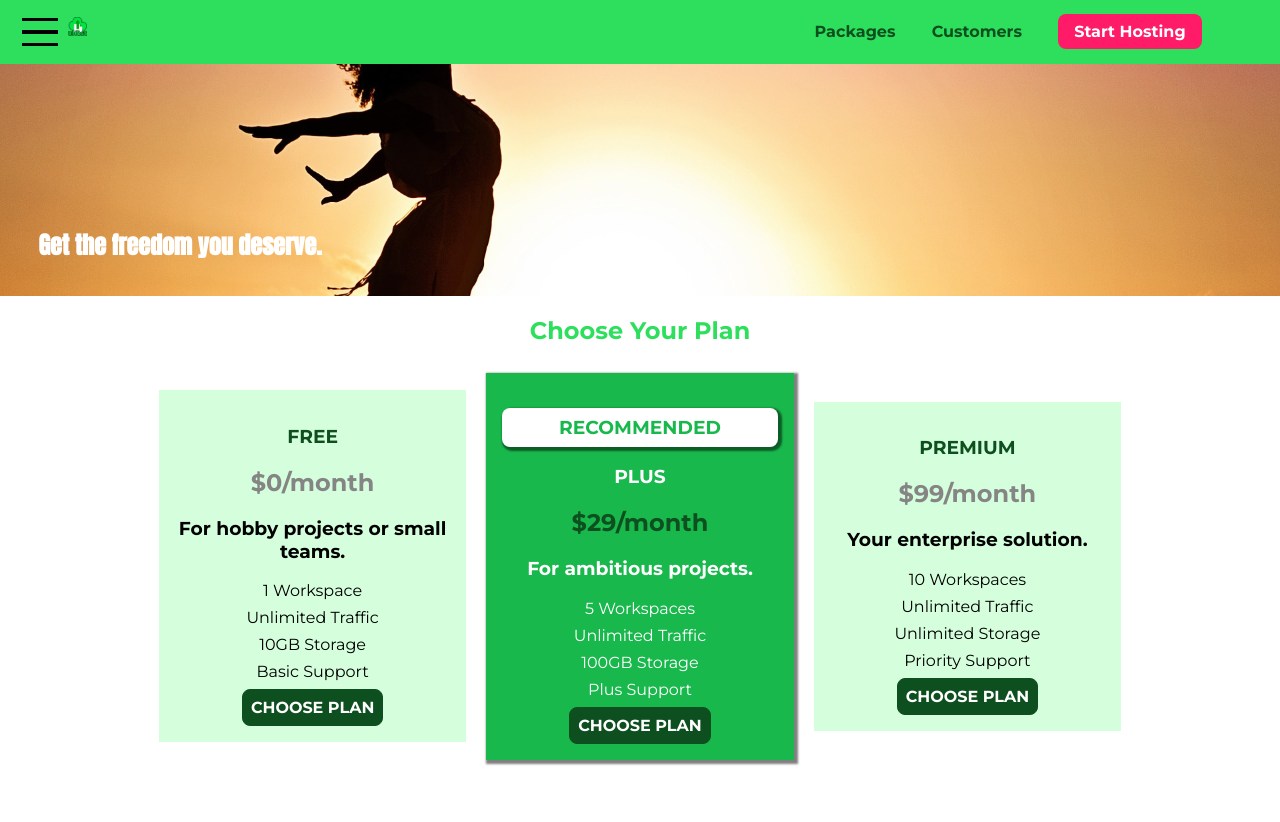
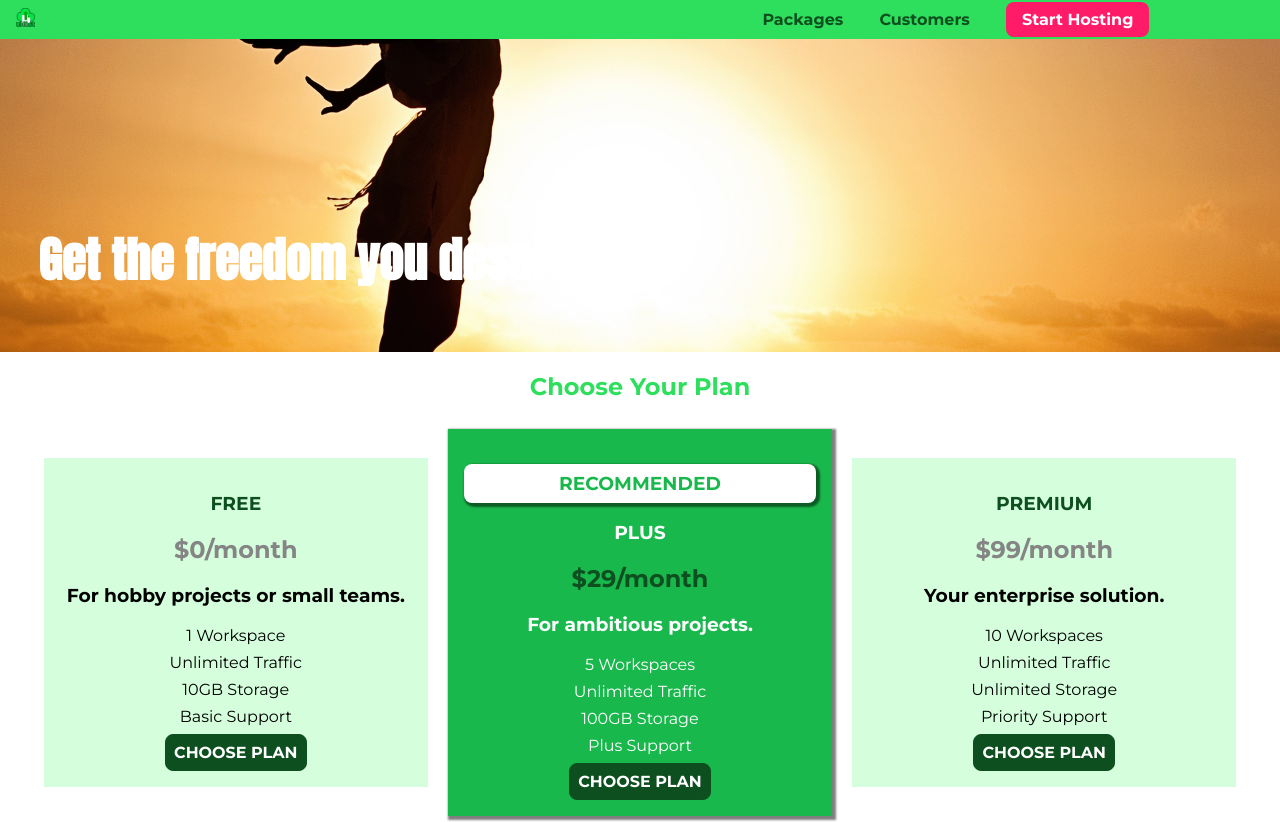
Before and after one commit to dheerajsk/csstricks, a plain HTML site: page diving-deeper-01-project-introducing-the-box-model-starting-code/index.html in a window 1280 px wide. Shown: the top 822 px of the page. Drawn offline with Linux system fonts and the light colour scheme.

Commit message:
responsive design

```diff
--- a/diving-deeper-01-project-introducing-the-box-model-starting-code/index.html
+++ b/diving-deeper-01-project-introducing-the-box-model-starting-code/index.html
@@ -4,7 +4,7 @@
 <head>
 	<meta charset="UTF-8">
 	<meta http-equiv="X-UA-Compatible" content="ie=edge">
-	<meta name="viewport" content="width=device-width, initial-scale=1.0" >
+	<meta name="viewport" content="width=device-width, initial-scale=5.0" >
 	<title>uHost</title>
 	<link rel="shortcut icon" href="favicon.png">
 	<link href="https://fonts.googleapis.com/css?family=Anton" rel="stylesheet">
--- a/diving-deeper-01-project-introducing-the-box-model-starting-code/main.css
+++ b/diving-deeper-01-project-introducing-the-box-model-starting-code/main.css
@@ -1,7 +1,7 @@
 
 
 #product-overview {
-		background: url("freedom.jpg") left 10% bottom 70%/cover no-repeat border-box;
+		background: url("freedom.jpg") center/cover no-repeat border-box;
 		/* background-image: linear-gradient(180deg, red, blue, orange, green,   yellow, black, white); */
 		/* background-image: radial-gradient(circle at top, red, green, yellow, blue, orange); */
 		/* background-size: cover;
@@ -18,11 +18,6 @@
 		position: relative;
 }
 
-.section-title {
-		color: #2ddf5c;
-		text-align: center;
-}
-
 #product-overview h1 {
     color: white;
 		font-family: 'Anton', sans-serif;
@@ -30,11 +25,23 @@
 		bottom: 5%;
 		left: 3%;
 		width: 100%;
+		font-size: 1.6rem;
 }
 
-.plan__list{
-	width: 80%;
-	margin: auto;
+@media (min-width: 40rem) and (orientation: landscape){
+
+#product-overview {
+	height: 40vh;
+	background-position: center;
+}
+
+#product-overview h1 {
+	font-size: 3rem;
+	}
+}
+
+.section-title {
+	color: #2ddf5c;
 	text-align: center;
 }
 
@@ -42,16 +49,14 @@
 	background-color: #d5ffdc;
 	text-align: center;
 	padding: 1rem;
-	margin: 0.5rem;
-	display: inline-block;
-	width: 30%;
-	vertical-align: middle;
+	margin: 0.5rem 0;
+	width: 100%;
 }
 
 .plan__highlighted{
 	background-color: #19b84c;
 	color: white;
-	box-shadow: 2px 2px 2px 2px rgba(0, 0, 0, 0.5);
+	/* box-shadow: 2px 2px 2px 2px rgba(0, 0, 0, 0.5); */
 }
 
 .plan__annotation{
@@ -85,9 +90,28 @@
 }
 
 .plan__features li{
-	margin: 8px 0;
+	margin: 0.5rem 0;
 }
 
+@media (min-width: 40rem){
+	.plan__list{
+		width: 100%;
+		text-align: center;
+	}
+
+	.plan{
+		display: inline-block;
+		margin: 0.5rem;
+		width: 30%;
+		vertical-align: middle;
+		min-width: 13rem;
+		max-width: 25rem;
+	}
+
+	.plan__highlighted{
+		box-shadow: 2px 2px 2px 2px rgba(0, 0, 0, 0.5);
+	}
+}
 
 #key-features{
 	background-color: #ff1b68;
@@ -108,9 +132,8 @@
 }
 
 .key-feature{
-	display: inline-block;
-	width: 30%;
-	vertical-align: top;
+	/* display: inline-block; */
+	/* width: 30%; */
 }
 
 .key-feature__image{
@@ -127,6 +150,15 @@
 	color: white;
 	font-weight: bold;
 	font-size: 1.2rem;
+}
+
+@media(min-width: 40rem){
+	.key-feature{
+		width: 30%;
+		max-width: 25rem;
+		display: inline-block;
+		vertical-align: top;
+	}
 }
 
 /* h1 {
--- a/diving-deeper-01-project-introducing-the-box-model-starting-code/shared.css
+++ b/diving-deeper-01-project-introducing-the-box-model-starting-code/shared.css
@@ -44,7 +44,7 @@ body {
   cursor: pointer;
   padding-top: 0;
   padding-bottom: 0;
-  vertical-align: middle;
+	vertical-align: middle;
 }
 
 .toggle-button:focus {
@@ -59,6 +59,11 @@ body {
   margin: 0.6rem 0;
 }
 
+@media(min-width:40rem){
+	.toggle-button {
+		display: none;
+	}
+}
 
 .main-header__brand {
     color: #0e4f1f;
@@ -76,7 +81,7 @@ body {
 }
 
 .main-nav {
-    display: inline-block;
+    display: none;
     text-align: right;
     width: calc(100% - 122px);
     vertical-align: middle;
@@ -124,6 +129,12 @@ body {
     border: none;
 }
 
+@media(min-width:40rem){
+	.main-nav {
+		display: inline-block;
+	}
+}
+
 .main-footer {
     background: black;
     padding: 2rem;
@@ -138,8 +149,7 @@ body {
 }
 
 .main-footer__link {
-    display: inline-block;
-    margin: 0 16px;
+    display: block;
 }
 
 .main-footer__link a {
@@ -150,6 +160,13 @@ body {
 .main-footer__link a:hover,
 .main-footer__link a:active {
     color: #ccc;
+}
+
+@media(min-width:40rem){
+	.main-footer__link {
+		display: inline-block;
+    margin: 0 16px;
+	}
 }
 
 .button {
```
Also changed, not shown: diving-deeper-01-project-introducing-the-box-model-starting-code/packages/index.html (+1 -0 lines).
